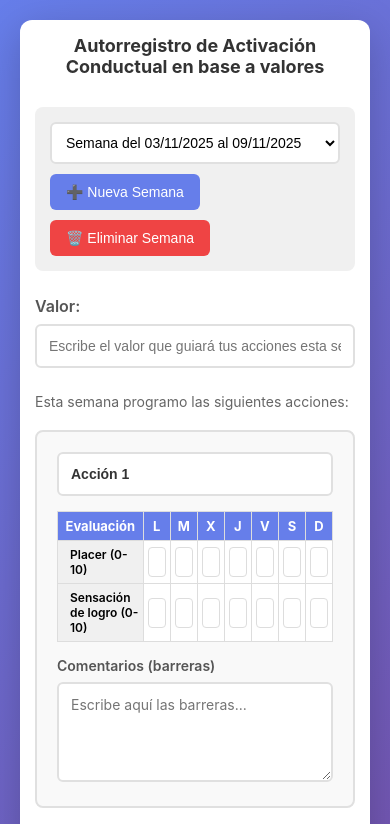
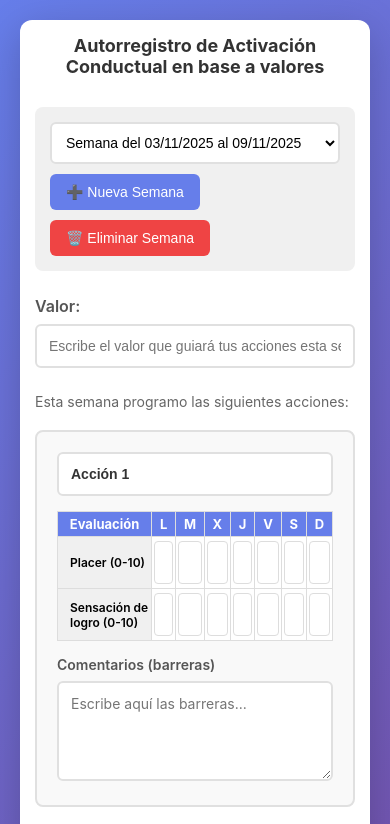
Before and after one commit to ejnero-dev/behavioral-activation, a plain HTML site: page index.html in a window 390 px wide. Shown: the top 824 px of the page. Drawn offline with Linux system fonts and the light colour scheme.

Commit message:
Fix: Ajustar padding y font-size de inputs (números pegados)
Problema: Los números escritos se veían pegados a los bordes

Cambios sutiles para dar más espacio:

Desktop:
- padding: 6px → 8px 4px (más espacio vertical)
- font-size: 14px → 16px (tamaño estándar)
- min-height: 36px
- Focus con fondo azul claro para feedback

Móvil:
- padding: 10px 2px (más espacio vertical)
- font-size: 18px (más legible)
- min-height: 40px (touch target)
- Celdas con menos padding para compensar

Service worker: v3 → v4

🤖 Generated with [Claude Code](https://claude.com/claude-code)

Co-Authored-By: Claude <noreply@anthropic.com>

```diff
--- a/index.html
+++ b/index.html
@@ -223,20 +223,23 @@
 
         input[type="number"] {
             width: 100%;
-            padding: 6px;
+            padding: 8px 4px;
             border: 1px solid #ddd;
             border-radius: 4px;
             text-align: center;
-            font-size: 14px;
+            font-size: 16px;
             background-color: white !important;
             color: #333 !important;
             -webkit-appearance: none;
             appearance: none;
+            min-height: 36px;
+            box-sizing: border-box;
         }
 
         input[type="number"]:focus {
             outline: none;
             border-color: #667eea;
+            background-color: #f8f9ff !important;
         }
 
         textarea.comentarios {
@@ -363,7 +366,14 @@
             }
 
             th, td {
-                padding: 6px 4px;
+                padding: 4px 2px;
+            }
+
+            /* Inputs más grandes en móvil */
+            input[type="number"] {
+                padding: 10px 2px;
+                font-size: 18px;
+                min-height: 40px;
             }
 
             /* Ocultar columna de comentarios en móvil */
--- a/service-worker.js
+++ b/service-worker.js
@@ -1,4 +1,4 @@
-const CACHE_NAME = 'activacion-conductual-v3';
+const CACHE_NAME = 'activacion-conductual-v4';
 const urlsToCache = [
   '/behavioral-activation/',
   '/behavioral-activation/index.html',
```
